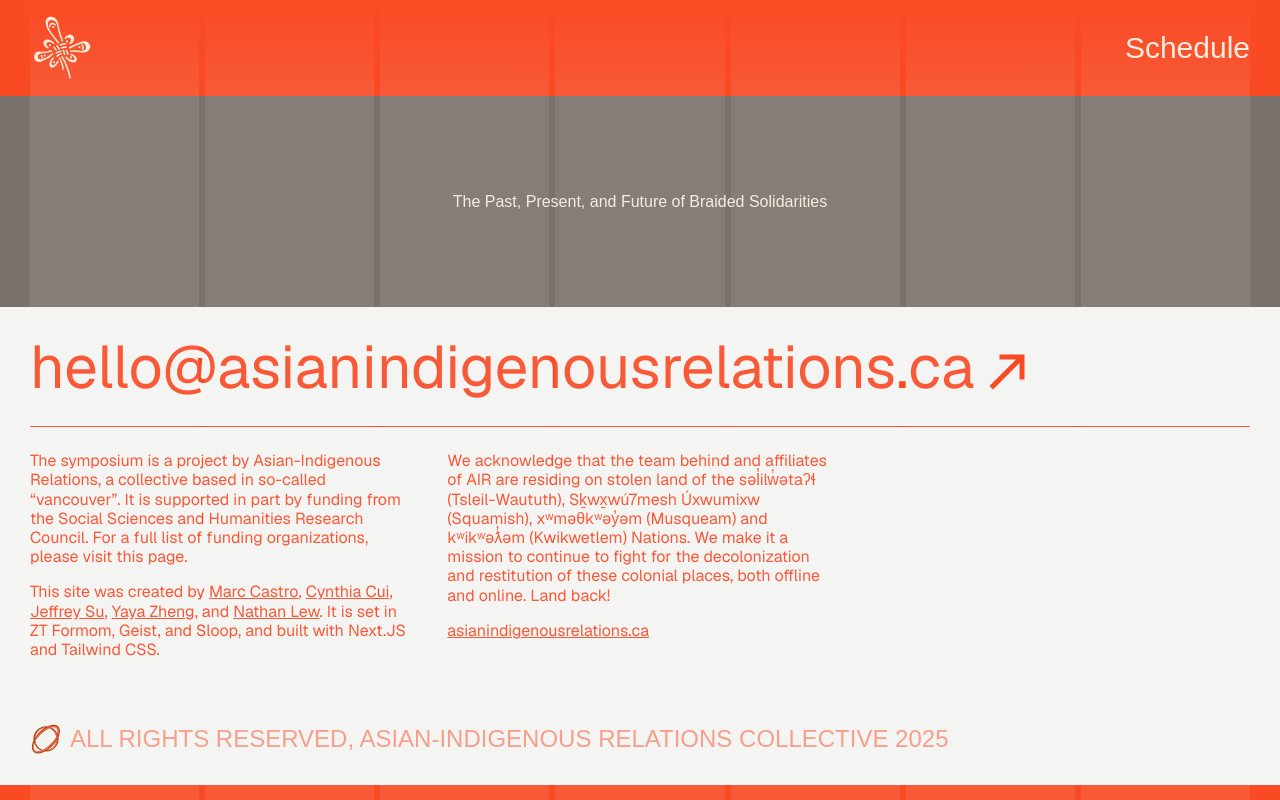
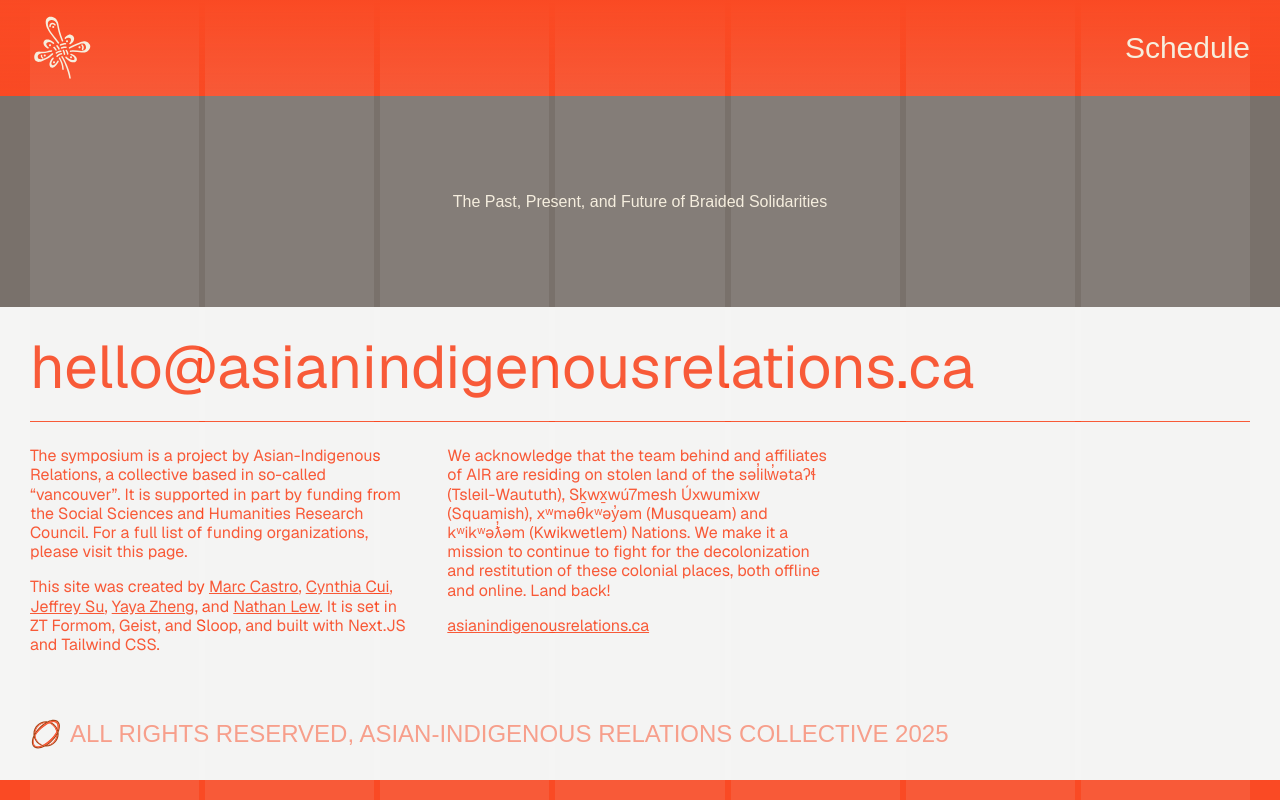
Before and after one commit to cyncui/air_symposium, a Next.js app: page /schedule in a window 1280 px wide. Built offline with nearby package versions, Linux system fonts and the light colour scheme; a web font is replaced by a local one.

Commit message:
fix: disable svgr temporarily

```diff
--- a/src/components/Footer/Footer.tsx
+++ b/src/components/Footer/Footer.tsx
@@ -1,6 +1,6 @@
 import Image from "next/image";
 import { Logo } from "../Logo/Logo";
-import Arrow from "@/assets/icons/icon_arrow-top-right.svg";
+// import Arrow from "@/assets/icons/icon_arrow-top-right.svg";
 
 export const Footer = () => {
   return (
@@ -15,7 +15,7 @@ export const Footer = () => {
           hello@asianindigenous
           <wbr />
           relations.ca {/* <span className="inline-flex"> */}
-          <Arrow className="inline-flex size-[1em] -translate-x-1/5 fill-inherit" />
+          {/* <Arrow className="inline-flex size-[1em] -translate-x-1/5 fill-inherit" /> */}
           {/* </span> */}
         </a>
 
--- a/src/pages/schedule/index.tsx
+++ b/src/pages/schedule/index.tsx
@@ -3,7 +3,6 @@ import { MobileSchedule } from "@/components/MobileSchedule/MobileSchedule";
 export default function Home() {
   return (
     <main>
-
       <section className="py-24 bg-stone-500">
         <div className="px-7.5 mx-auto">
           <h2 className="text-center font-serif">
@@ -11,7 +10,6 @@ export default function Home() {
           </h2>
           <MobileSchedule />
         </div>
-
       </section>
     </main>
   );
```
